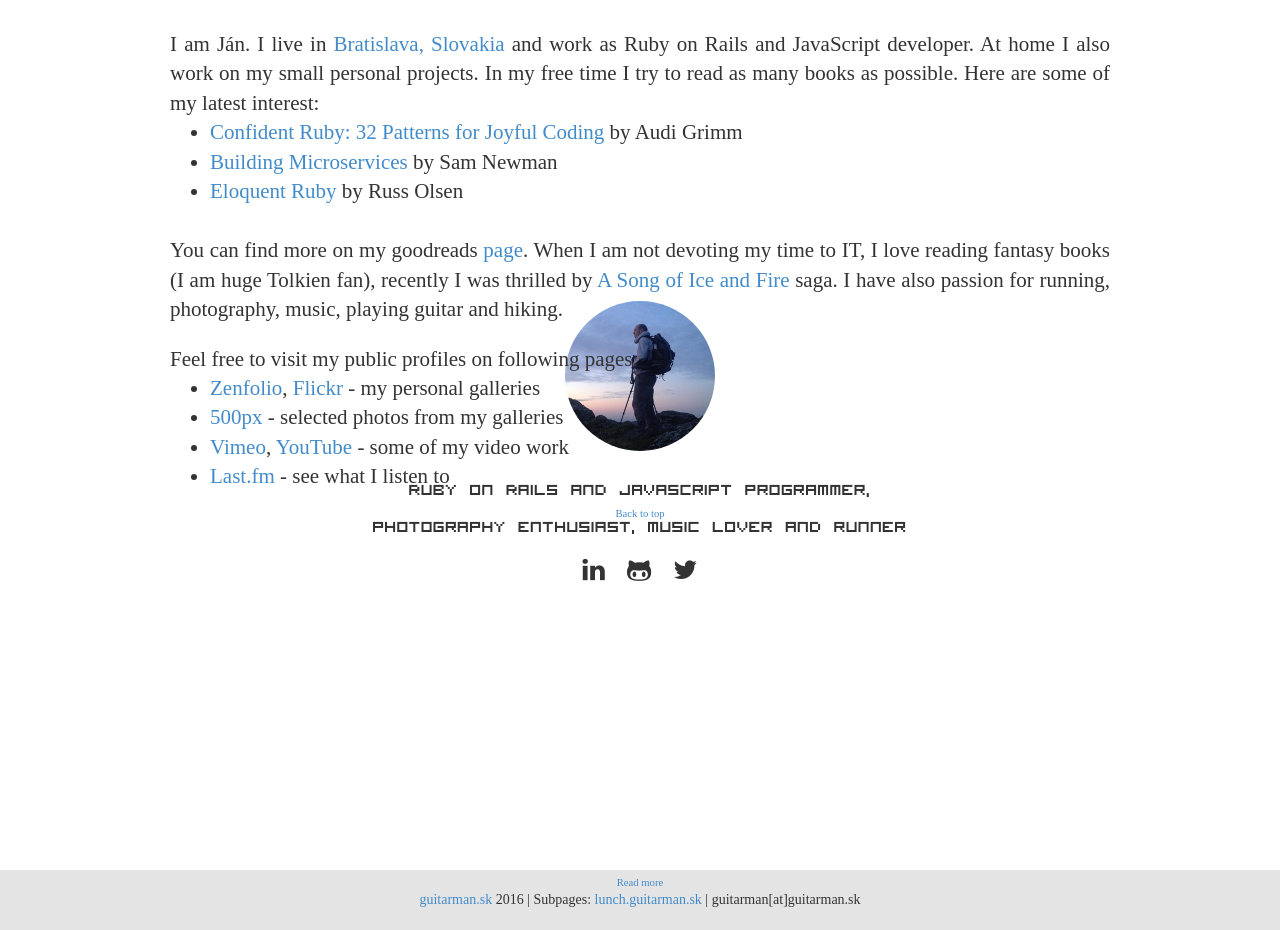
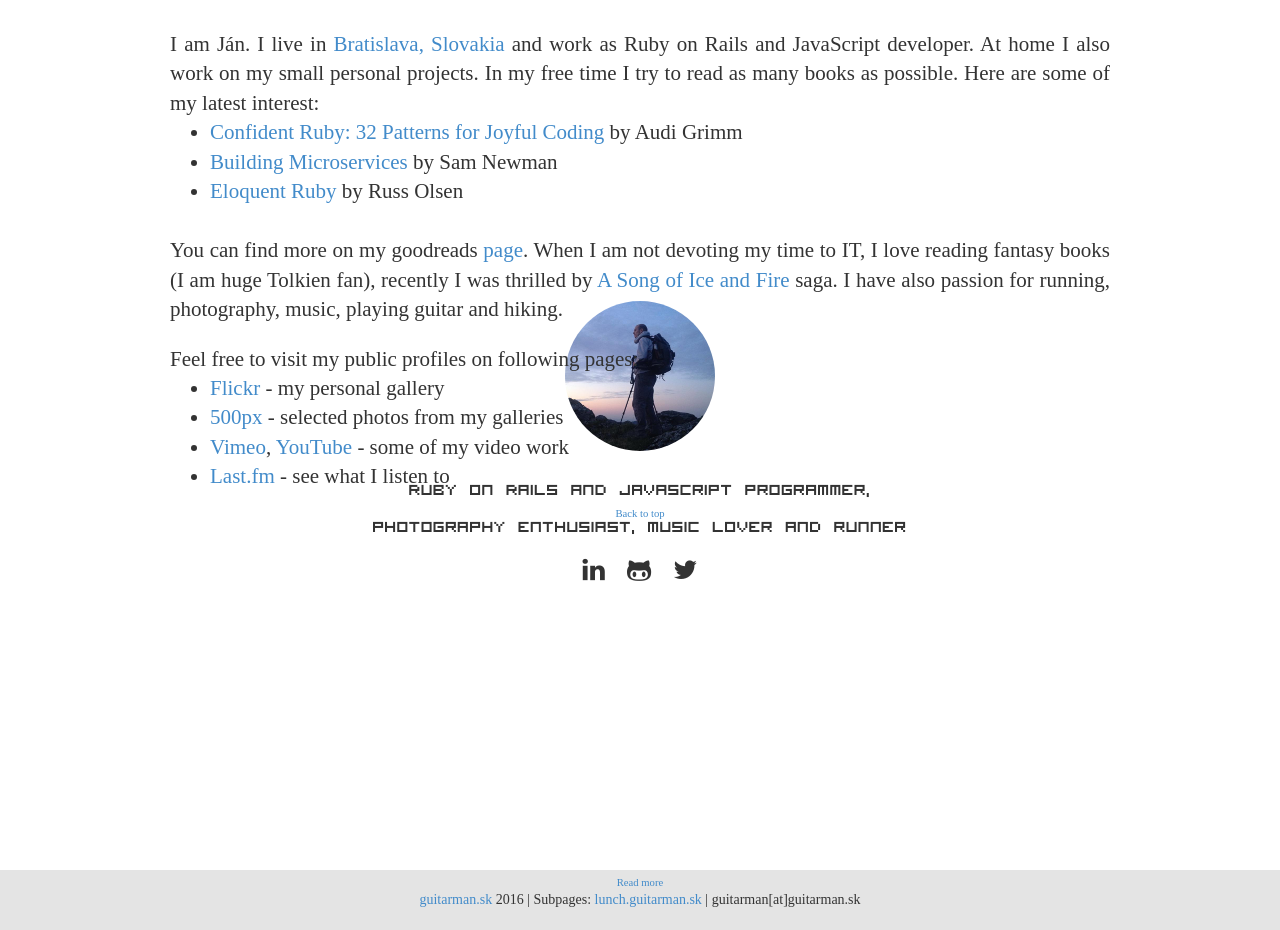
Before and after one commit to guitarman/guitarman.github.io, a Jekyll site: the page built from index.md, in a window 1280 px wide. Built offline with Jekyll 4.4.1, drawn with Linux system fonts in a browser that asks for light colours; some web fonts are replaced.

Commit message:
removing zenfolio

```diff
--- a/index.md
+++ b/index.md
@@ -57,9 +57,9 @@ desc: guitarman's personal webpage
 
     <ul>
         <li>
-            <a href="http://guitarman.zenfolio.com" target="_blank">Zenfolio</a>,
+            <!-- <a href="http://guitarman.zenfolio.com" target="_blank">Zenfolio</a>, -->
             <a href="https://www.flickr.com/photos/guitarman201/albums" target="_blank">Flickr</a>
-            - my personal galleries
+            - my personal gallery
         </li>
         <li>
             <a href="http://500px.com/guitarman201" target="_blank">500px</a>
```
